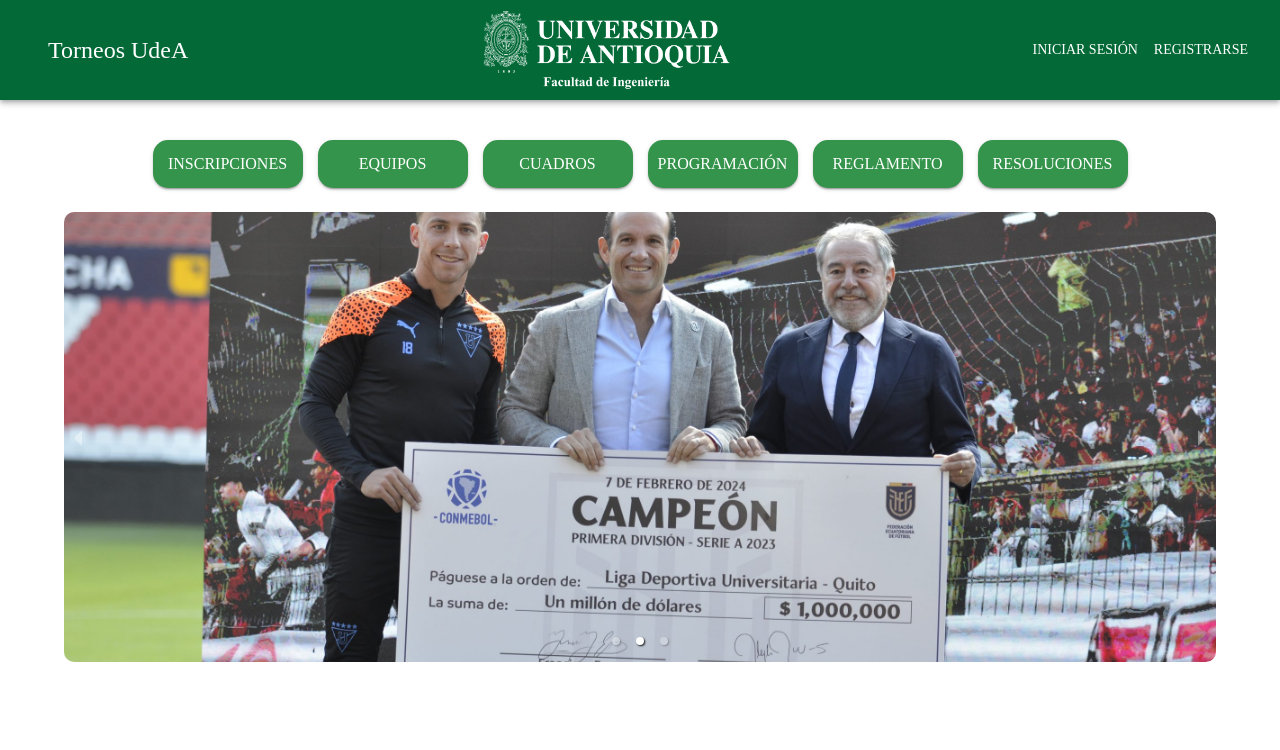
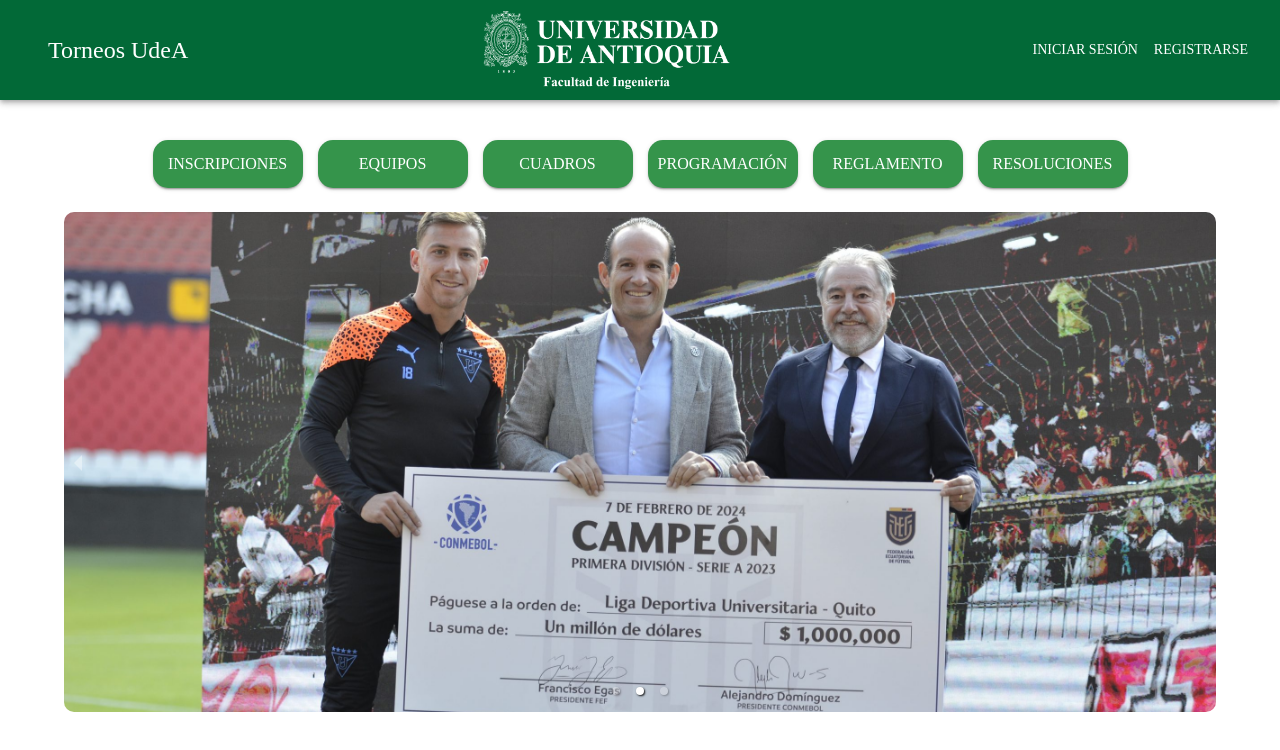
Before and after one commit to Nicolas-carmona16/gestion-torneos, a React (Vite) app in the folder frontend/: page / in a window 1280 px wide. Shown: the top 750 px of the page. Built offline with nearby package versions, Linux system fonts and the light colour scheme; no server answers; some icons are missing.

Commit message:
fix: updated image carousel size

```diff
--- a/frontend/src/pages/Home.jsx
+++ b/frontend/src/pages/Home.jsx
@@ -77,7 +77,7 @@
                   alt={`Imagen ${index + 1}`}
                   style={{
                     width: "100%",
-                    maxHeight: "450px",
+                    maxHeight: "500px",
                     objectFit: "cover",
                     borderRadius: "10px",
                   }}
```
